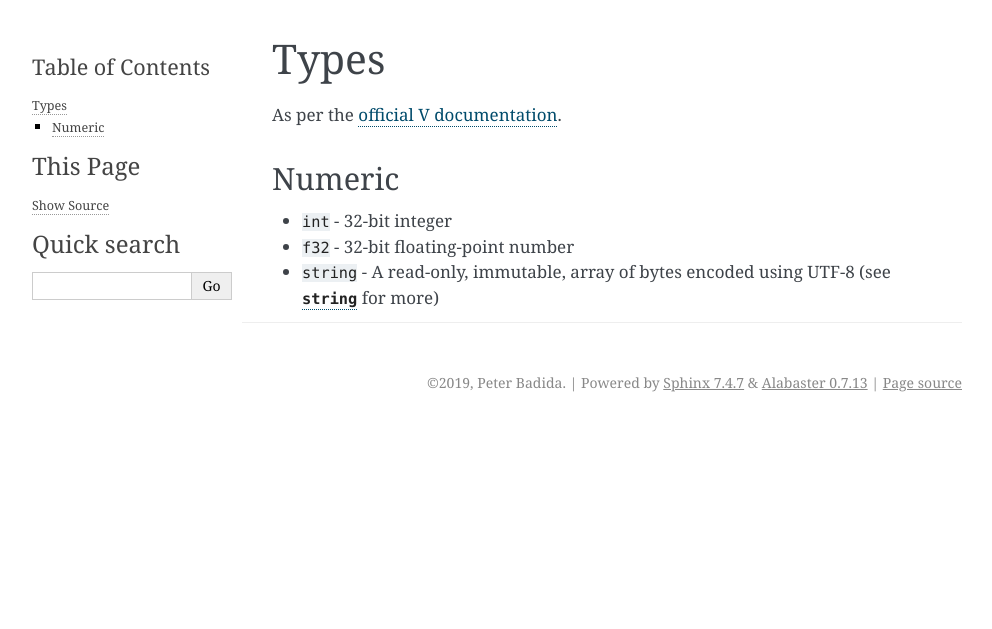
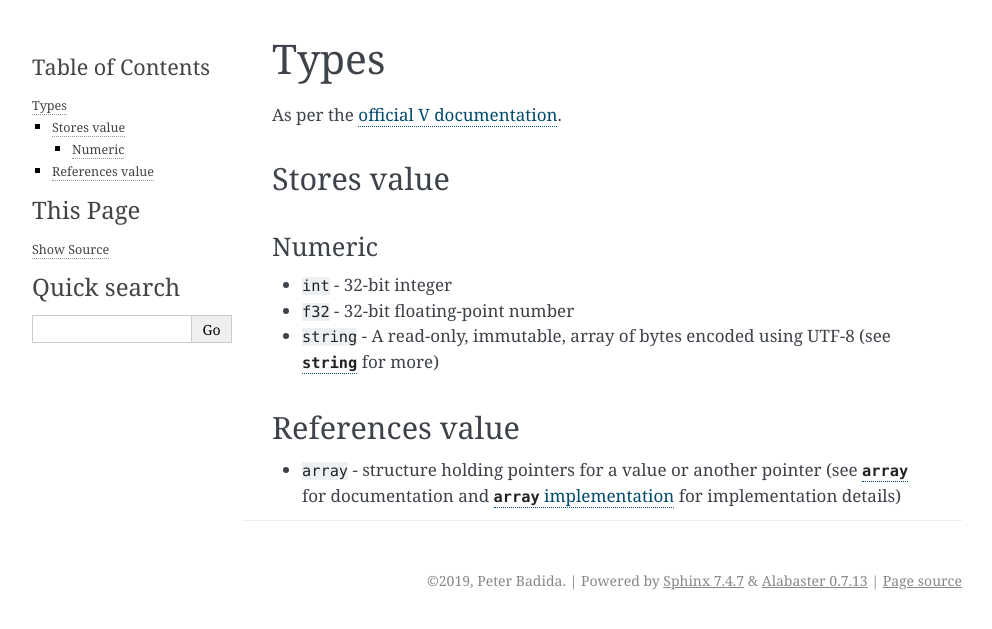
Before and after one commit to KeyWeeUsr/the-book-of-v, a Sphinx documentation site: the page built from source/types.rst, in a window 1280 px wide. Shown: the top 629 px of the page, without its empty margins (148-1140 px from the left). Built offline with Sphinx 7.4.7, drawn with Linux system fonts in a browser that asks for light colours.

```diff
--- a/source/symbols.rst
+++ b/source/symbols.rst
@@ -11,3 +11,15 @@
 
 .. _string_type: https://vlang.io/docs#strings
 .. |string_type| replace:: ``string``
+
+.. _array_type: https://vlang.io/docs#arrays
+.. |array_type| replace:: ``array``
+
+.. _array_impl: https://github.com/vlang/v/blob/f7c00b818074689b5d87c1c571f0de5832820a7e/vlib/builtin/array.v#L9
+.. |array_impl| replace:: ``array`` implementation
+
+.. _for_loop: https://vlang.io/docs#for
+.. |for_loop| replace:: ``for`` loop
+
+.. _if_cond: https://vlang.io/docs#if
+.. |if_cond| replace:: ``if`` conditional
--- a/source/types.rst
+++ b/source/types.rst
@@ -5,10 +5,19 @@ Types
 
 As per the `official V documentation <https://vlang.io/docs#btypes>`_.
 
+Stores value
+------------
+
 Numeric
--------
+~~~~~~~
 
 * ``int`` - 32-bit integer
 * ``f32`` - 32-bit floating-point number
 * ``string`` - A read-only, immutable, array of bytes encoded using UTF-8
   (see |string_type|_ for more)
+
+References value
+----------------
+
+* ``array`` - structure holding pointers for a value or another pointer (see
+  |array_type|_ for documentation and |array_impl|_ for implementation details)
```
Also changed, not shown: source/chapter-1-calculator.rst (+31 -0 lines), 3 other files.
